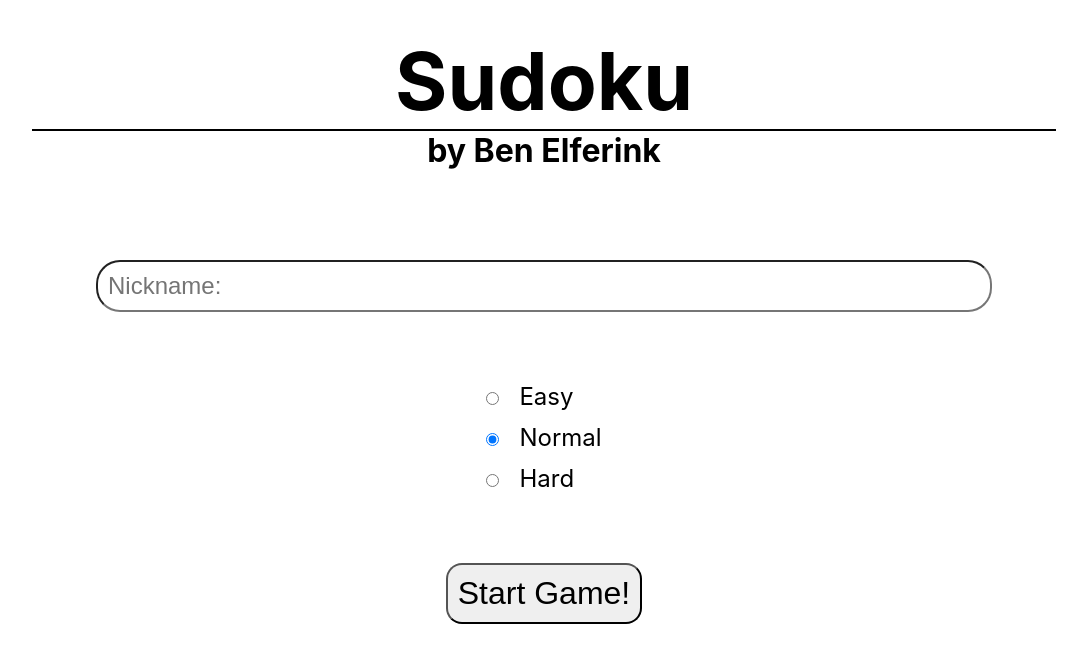
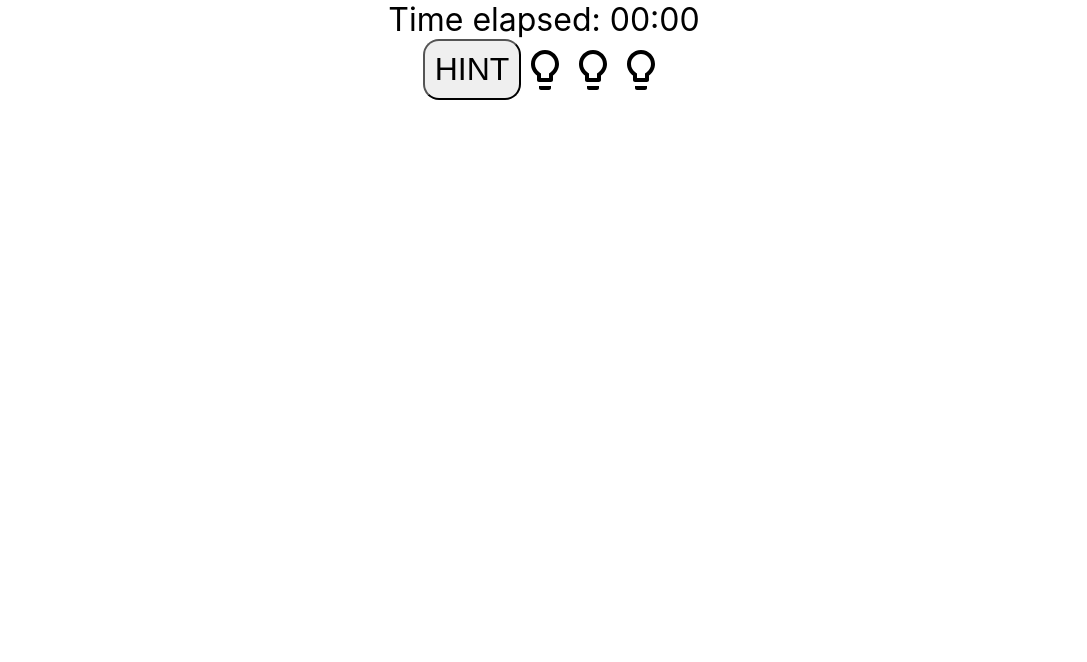
Before and after one commit to BenElferink/Sudoku, a React (Create React App) app: page / in a window 1280 px wide. Shown: the top 662 px of the page, without its empty margins (96-1183 px from the left). Built offline with nearby package versions, Linux system fonts and the light colour scheme.

Commit message:
game-page added timer & hints

```diff
--- a/src/App.js
+++ b/src/App.js
@@ -1,12 +1,26 @@
 import React, { useState } from 'react';
 import StartPage from './components/StartPage';
+import GamePage from './components/GamePage';
+import ScorePage from './components/ScorePage';
 
 function App() {
+  const [startPage, setStartPage] = useState(false);
   const [name, setName] = useState('');
   const [difficulty, setDifficulty] = useState('normal');
+  const [gamePage, setGamePage] = useState(true);
+  const [timer, setTimer] = useState('00:00');
+  const [hints, setHints] = useState(3);
+  const [scorePage, setScorePage] = useState(false);
+
+  const handleHintClick = () => {
+    if (hints > 0) {
+      setHints(hints - 1);
+    }
+  };
 
   return (
     <>
+      {startPage ? (
         <StartPage
           name={name}
           nameChange={(e) => {
@@ -16,10 +30,19 @@ function App() {
           diffChange={(e) => {
             setDifficulty(e.target.value);
           }}
-        startGame={() => {
-          console.log('worksssss');
-        }}
+          startGame={null}
         />
+      ) : null}
+      {gamePage ? (
+        <GamePage
+          timer={timer}
+          hints={hints}
+          hintClick={handleHintClick}
+          resetClick={null}
+          abortClick={null}
+        />
+      ) : null}
+      {scorePage ? <ScorePage /> : null}
     </>
   );
 }
--- /dev/null
+++ b/src/components/GamePage.js
@@ -0,0 +1,19 @@
+import React from 'react';
+import Button from './Button';
+import LightBulb from './icons/LightBulb-48px';
+
+function GamePage({ timer, hints, hintClick, resetClick, abortClick }) {
+  return (
+    <main>
+      <p className='timer'>Time elapsed: {timer}</p>
+      <div className='hints'>
+        <Button text='HINT' onClick={hintClick} />
+        {hints >= 1 ? <LightBulb opacity='100%' /> : <LightBulb opacity='25%' />}
+        {hints >= 2 ? <LightBulb opacity='100%' /> : <LightBulb opacity='25%' />}
+        {hints >= 3 ? <LightBulb opacity='100%' /> : <LightBulb opacity='25%' />}
+      </div>
+    </main>
+  );
+}
+
+export default GamePage;
--- /dev/null
+++ b/src/components/ScorePage.js
@@ -0,0 +1,7 @@
+import React from 'react';
+
+function ScorePage() {
+  return <fotter></fotter>;
+}
+
+export default ScorePage;
--- /dev/null
+++ b/src/components/icons/LightBulb-48px.jsx
@@ -0,0 +1,18 @@
+import React from 'react';
+
+function LightBulb({ opacity }) {
+  return (
+    <svg
+      style={{ opacity: opacity }}
+      height='48'
+      width='48'
+      viewBox='0 0 48 48'
+      xmlns='http://www.w3.org/2000/svg'>
+      <g fill='#000'>
+        <path d='M18 42c0 1.1.9 2 2 2h8c1.1 0 2-.9 2-2v-2H18v2zm6-38c-7.73 0-14 6.27-14 14 0 4.76 2.38 8.95 6 11.48V34c0 1.1.9 2 2 2h12c1.1 0 2-.9 2-2v-4.52c3.62-2.53 6-6.72 6-11.48 0-7.73-6.27-14-14-14zm5.71 22.2L28 27.39V32h-8v-4.6l-1.71-1.19C15.6 24.33 14 21.27 14 18.01c0-5.51 4.49-10 10-10s10 4.49 10 10c0 3.25-1.6 6.31-4.29 8.19z' />
+      </g>
+    </svg>
+  );
+}
+
+export default LightBulb;
--- a/src/style/style.css
+++ b/src/style/style.css
@@ -33,7 +33,14 @@ footer {
           align-items: center;
 }
 
-.heading {
+button {
+  padding: 10px;
+  border-radius: 0.5em;
+  font-size: 4vh;
+  cursor: pointer;
+}
+
+header .heading {
   width: 100%;
   margin: 2em;
   display: -ms-grid;
@@ -41,21 +48,21 @@ footer {
   place-items: center;
 }
 
-.heading h2 {
+header .heading h2 {
   font-size: 10vh;
 }
 
-.heading h3 {
+header .heading h3 {
   font-size: 4vh;
 }
 
-.heading .line {
+header .heading .line {
   width: 80%;
   height: 2px;
   background-color: #000;
 }
 
-form {
+header form {
   height: 60vh;
   width: 70%;
   display: -webkit-box;
@@ -73,7 +80,7 @@ form {
           justify-content: space-evenly;
 }
 
-form .name-inp {
+header form .name-inp {
   width: 100%;
   padding: 10px;
   border-radius: 1em;
@@ -81,22 +88,28 @@ form .name-inp {
   cursor: pointer;
 }
 
-form label {
+header form label {
   display: block;
   margin: 0.5em 0;
   font-size: 3vh;
   cursor: pointer;
 }
 
-form label .diff-inp {
+header form label .diff-inp {
   margin-right: 1em;
   cursor: pointer;
 }
 
-button {
-  padding: 10px;
-  border-radius: 0.5em;
-  font-size: 4vh;
-  cursor: pointer;
+main .timer {
+  font-size: 2rem;
+}
+
+main .hints {
+  display: -webkit-box;
+  display: -ms-flexbox;
+  display: flex;
+  -webkit-box-align: center;
+      -ms-flex-align: center;
+          align-items: center;
 }
 /*# sourceMappingURL=style.css.map */
--- a/src/style/style.scss
+++ b/src/style/style.scss
@@ -26,6 +26,14 @@ footer {
   align-items: center;
 }
 
+button {
+  padding: 10px;
+  border-radius: 0.5em;
+  font-size: 4vh;
+  cursor: pointer;
+}
+
+header {
   .heading {
     width: 100%;
     margin: 2em;
@@ -75,10 +83,15 @@ form {
       }
     }
   }
+}
 
-button {
-  padding: 10px;
-  border-radius: 0.5em;
-  font-size: 4vh;
-  cursor: pointer;
+main {
+  .timer {
+    font-size: 2rem;
   }
+
+  .hints {
+    display: flex;
+    align-items: center;
+  }
+}
```
Also changed, not shown: src/components/GameBoard.js (added, +7 -0 lines), 1 other file (tests, documents, lock files or other folders). Lines whose indentation alone changed are shown as unchanged.
